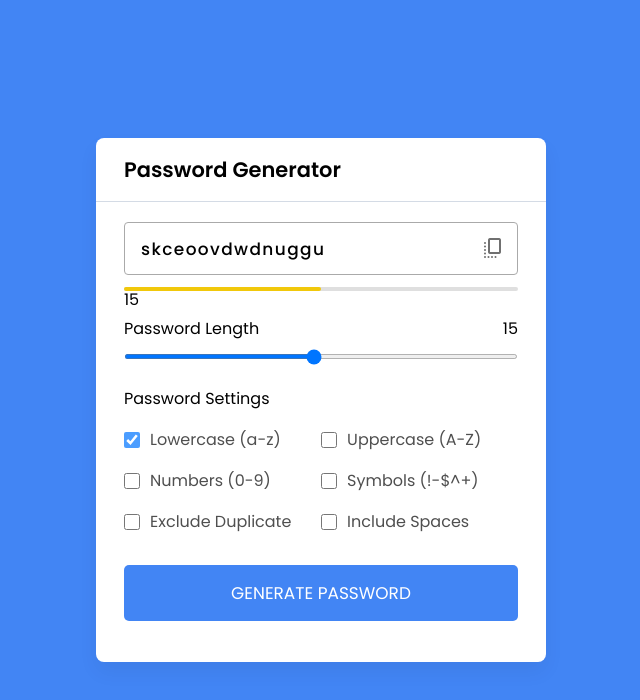
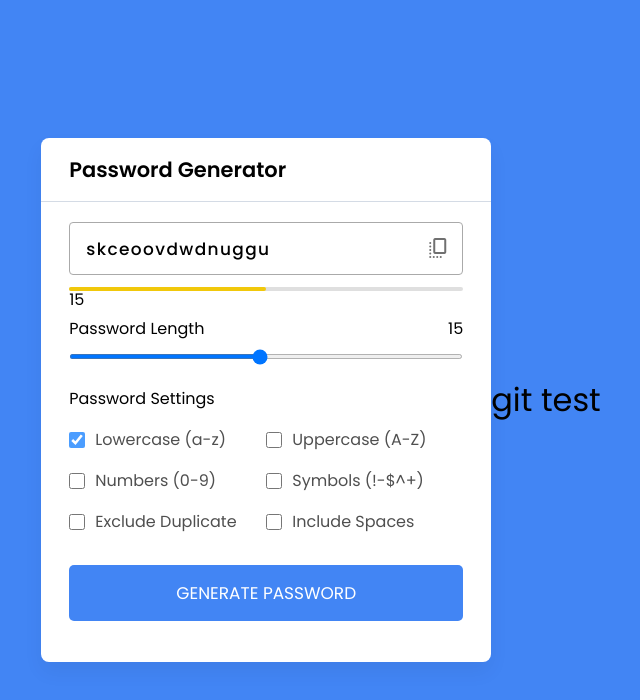
Before and after one commit to raziehamouzgar/Password-Generator, a plain HTML site: page index.html in a window 1280 px wide. Shown: the whole page, without its empty margins (319-959 px from the left). Drawn offline with nearby package versions, Linux system fonts and the light colour scheme.

Commit message:
create mydiv

```diff
--- a/index.html
+++ b/index.html
@@ -56,6 +56,7 @@
           <button class="generate-btn">Generate Password</button>
         </div>
       </div>
+      <div class="div mydiv">git test</div>
       <script src="app.js"></script>
   </body>
 </html>
--- a/style.css
+++ b/style.css
@@ -5,6 +5,9 @@
   padding: 0;
   box-sizing: border-box;
   font-family: 'Poppins', sans-serif;
+}
+.mydiv{
+font-size: 2rem;
 }
 body{
   display: flex;
```
